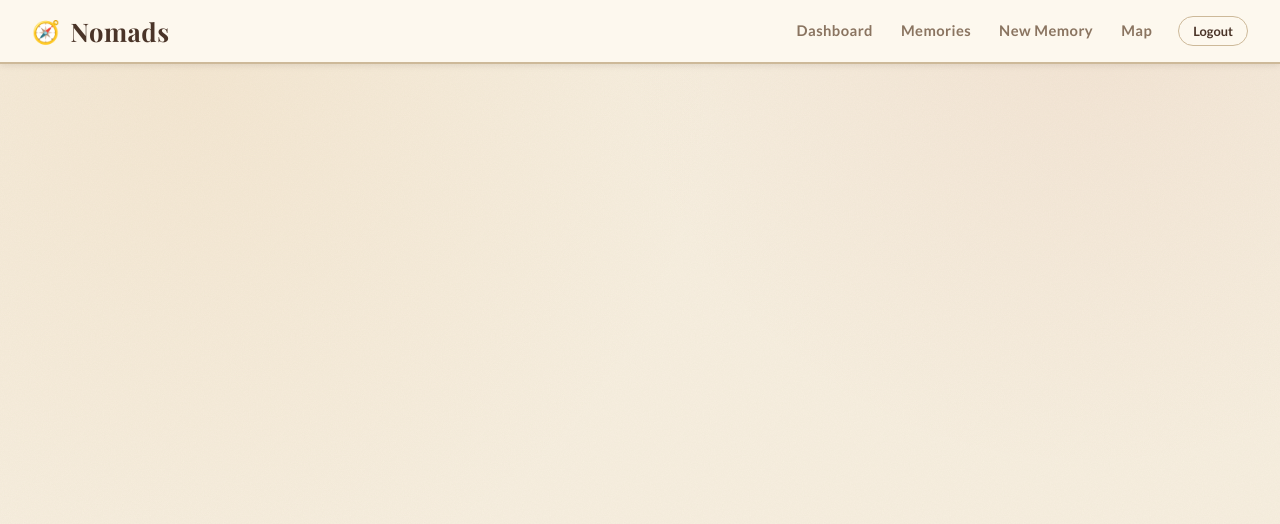
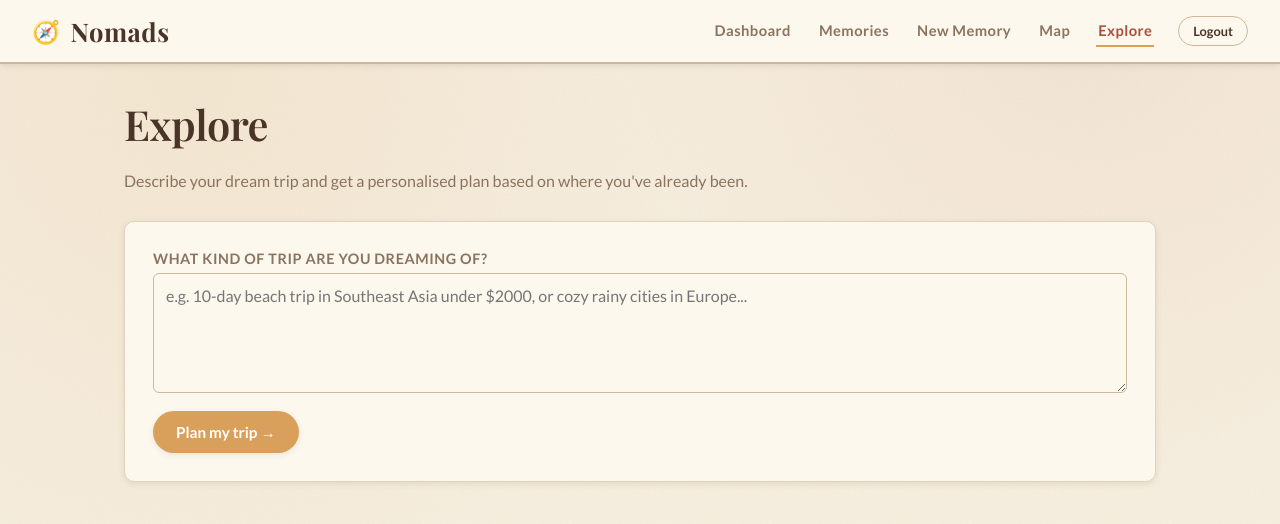
Before and after one commit to ojasvsingh/Nomads-V2, a React (Vite) app in the folder client/: page /explore in a window 1280 px wide. Shown: the top 524 px of the page. Built offline with nearby package versions, Linux system fonts and the light colour scheme; sample sign-in values are in the browser's storage; what i18n-iso-countries would draw is missing.

Commit message:
added explore page ui and api calls

```diff
--- a/client/package.json
+++ b/client/package.json
@@ -14,8 +14,10 @@
     "prop-types": "^15.8.1",
     "react": "^18.3.1",
     "react-dom": "^18.3.1",
+    "react-markdown": "^10.1.0",
     "react-router-dom": "^6.30.3",
     "react-simple-maps": "^3.0.0",
+    "remark-gfm": "^4.0.1",
     "zustand": "^4.5.0"
   },
   "devDependencies": {
--- a/client/src/App.jsx
+++ b/client/src/App.jsx
@@ -9,6 +9,7 @@ import Memories from './pages/Memories'
 import Memory from './pages/Memory'
 import EditMemory from './pages/EditMemory'
 import Map from './pages/Map'
+import Explore from './pages/Explore'
 
 export default function App() {
   return (
@@ -49,6 +50,11 @@ export default function App() {
             <Map />
           </ProtectedRoute>
         } />
+        <Route path="/explore" element={
+          <ProtectedRoute>
+            <Explore />
+          </ProtectedRoute>
+        } />
       </Routes>
     </BrowserRouter>
   )
--- /dev/null
+++ b/client/src/api/explore.js
@@ -0,0 +1,11 @@
+import axios from 'axios'
+
+const API = axios.create({ baseURL: 'http://localhost:5001/api' })
+
+API.interceptors.request.use((config) => {
+  const token = localStorage.getItem('token')
+  if (token) config.headers.Authorization = `Bearer ${token}`
+  return config
+})
+
+export const askExplore = (message) => API.post('/explore', { message })
--- a/client/src/components/Navbar.jsx
+++ b/client/src/components/Navbar.jsx
@@ -28,6 +28,7 @@ export default function Navbar() {
             <NavLink to="/memories" end className={linkClass}>Memories</NavLink>
             <NavLink to="/memories/create" end className={linkClass}>New Memory</NavLink>
             <NavLink to="/map" end className={linkClass}>Map</NavLink>
+            <NavLink to="/explore" end className={linkClass}>Explore</NavLink>
             <button className="btn btn-secondary btn-sm" onClick={handleLogout}>Logout</button>
           </>
         ) : (
--- a/client/src/pages/Dashboard.jsx
+++ b/client/src/pages/Dashboard.jsx
@@ -71,6 +71,7 @@ export default function Dashboard() {
         <Link to="/memories/create" className="btn btn-primary">+ Add Memory</Link>
         <Link to="/map" className="btn btn-secondary">View Map</Link>
         <Link to="/memories" className="btn btn-secondary">View All Memories</Link>
+        <Link to="/explore" className="btn btn-secondary">✈ Explore Trips</Link>
       </div>
 
       <section className="dashboard-recent">
--- /dev/null
+++ b/client/src/pages/Explore.css
@@ -0,0 +1,84 @@
+.explore-header {
+  margin-bottom: 28px;
+}
+
+.explore-subtitle {
+  color: var(--ink-light);
+  margin: 0;
+}
+
+.explore-form {
+  padding: 28px;
+  margin-bottom: 20px;
+  display: flex;
+  flex-direction: column;
+}
+
+.explore-submit {
+  align-self: flex-start;
+}
+
+.explore-loading {
+  padding: 24px 28px;
+  color: var(--ink-light);
+  font-style: italic;
+  margin-bottom: 20px;
+}
+
+.explore-reply {
+  padding: 28px 36px;
+}
+
+.explore-reply h1,
+.explore-reply h2,
+.explore-reply h3 {
+  font-family: var(--font-heading);
+  color: var(--ink);
+  margin-top: 1.2em;
+}
+
+.explore-reply h1:first-child,
+.explore-reply h2:first-child,
+.explore-reply h3:first-child {
+  margin-top: 0;
+}
+
+.explore-reply p {
+  line-height: 1.7;
+}
+
+.explore-reply ul,
+.explore-reply ol {
+  padding-left: 22px;
+  line-height: 1.8;
+}
+
+.explore-reply table {
+  border-collapse: collapse;
+  width: 100%;
+  margin: 16px 0;
+  font-size: 0.9rem;
+}
+
+.explore-reply th,
+.explore-reply td {
+  border: 1px solid var(--border);
+  padding: 8px 14px;
+  text-align: left;
+}
+
+.explore-reply th {
+  background: var(--paper-dark);
+  font-weight: 700;
+  color: var(--ink);
+}
+
+.explore-reply strong {
+  color: var(--ink);
+}
+
+.explore-reply hr {
+  border: none;
+  border-top: 1px solid var(--border);
+  margin: 20px 0;
+}
--- /dev/null
+++ b/client/src/pages/Explore.jsx
@@ -0,0 +1,74 @@
+import { useState } from 'react'
+import ReactMarkdown from 'react-markdown'
+import remarkGfm from 'remark-gfm'
+import { askExplore } from '../api/explore'
+import './Explore.css'
+
+export default function Explore() {
+  const [message, setMessage] = useState('')
+  const [reply, setReply] = useState('')
+  const [loading, setLoading] = useState(false)
+  const [error, setError] = useState('')
+
+  const handleSubmit = async (e) => {
+    e.preventDefault()
+    if (!message.trim()) return
+    setLoading(true)
+    setError('')
+    setReply('')
+    try {
+      const res = await askExplore(message)
+      setReply(res.data.reply)
+    } catch {
+      setError('Something went wrong. Please try again.')
+    } finally {
+      setLoading(false)
+    }
+  }
+
+  return (
+    <div className="page explore-page">
+      <header className="explore-header">
+        <h1>Explore</h1>
+        <p className="explore-subtitle">
+          Describe your dream trip and get a personalised plan based on where you've already been.
+        </p>
+      </header>
+
+      <form className="explore-form card" onSubmit={handleSubmit}>
+        <div className="field">
+          <label htmlFor="explore-input">What kind of trip are you dreaming of?</label>
+          <textarea
+            id="explore-input"
+            value={message}
+            onChange={(e) => setMessage(e.target.value)}
+            placeholder="e.g. 10-day beach trip in Southeast Asia under $2000, or cozy rainy cities in Europe..."
+            rows={4}
+            disabled={loading}
+          />
+        </div>
+        <button
+          type="submit"
+          className="btn btn-primary explore-submit"
+          disabled={loading || !message.trim()}
+        >
+          {loading ? 'Planning…' : 'Plan my trip →'}
+        </button>
+      </form>
+
+      {error && <p className="error-text">{error}</p>}
+
+      {loading && (
+        <div className="explore-loading card">
+          <p>Crafting your trip plan…</p>
+        </div>
+      )}
+
+      {reply && !loading && (
+        <div className="explore-reply card">
+          <ReactMarkdown remarkPlugins={[remarkGfm]}>{reply}</ReactMarkdown>
+        </div>
+      )}
+    </div>
+  )
+}
```
Also changed, not shown: 1 other file (tests, documents, lock files or other folders).
